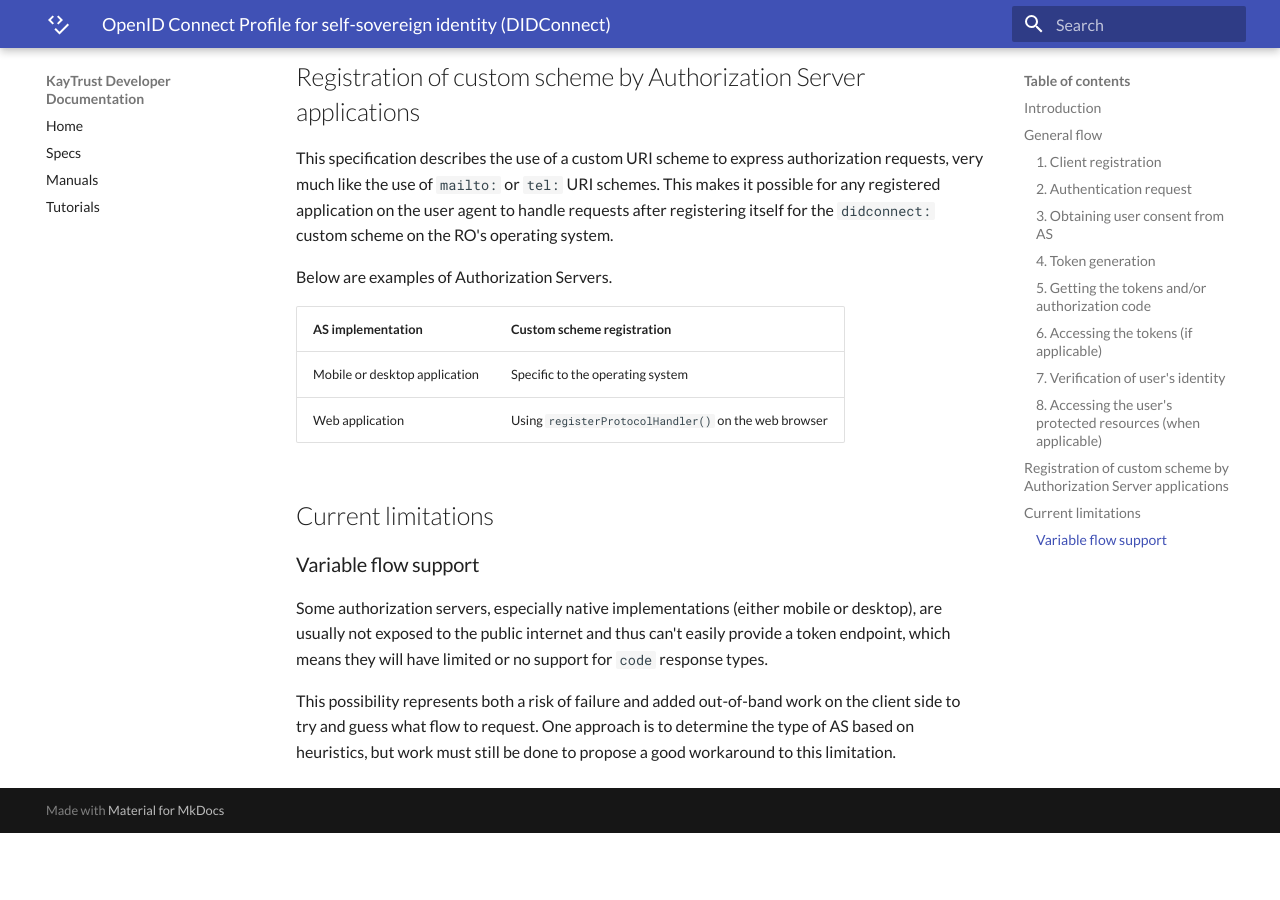
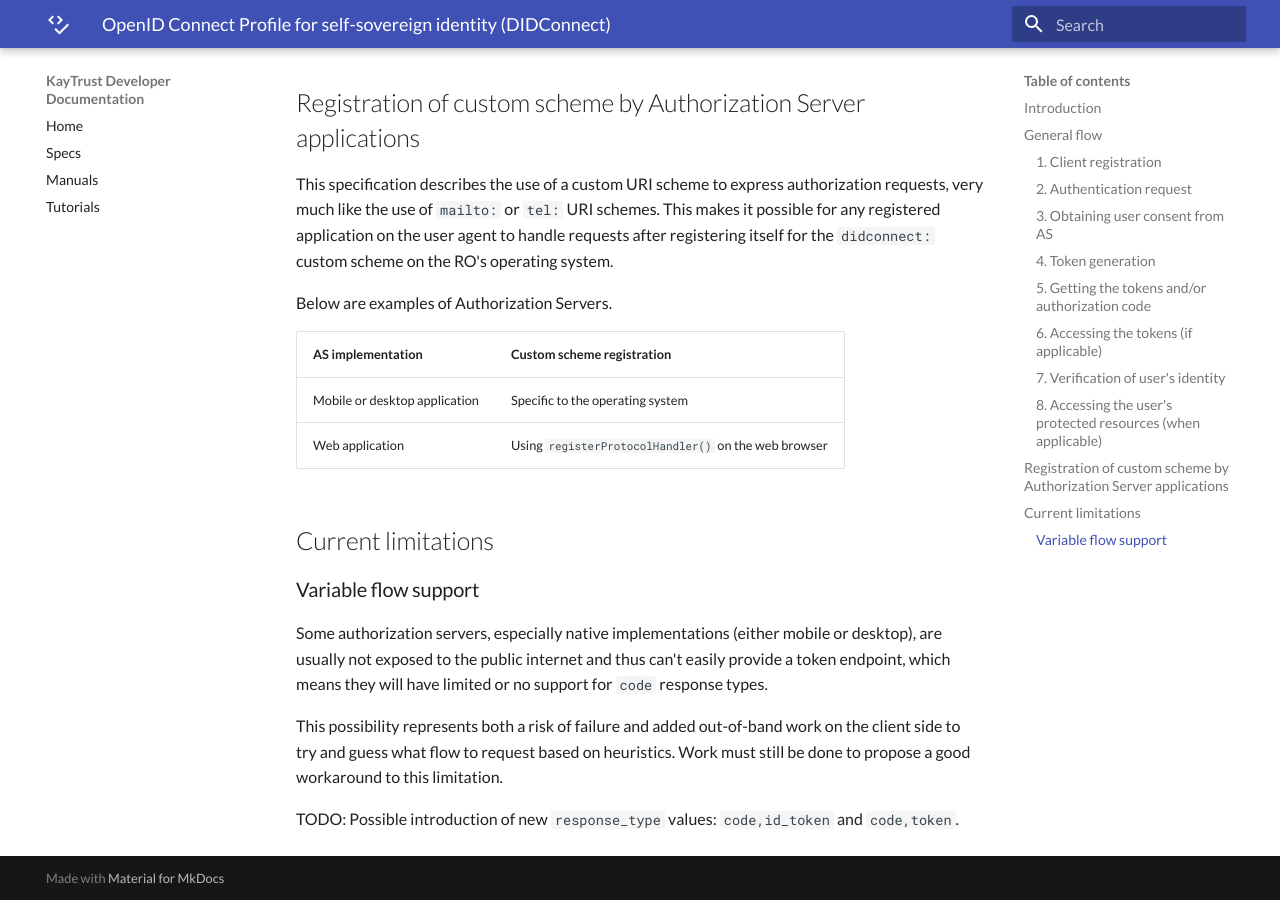
Before and after one commit to KayTrust/kaytrust.github.io, an MkDocs documentation site: the page built from docs/Specs/DIDConnect.md, in a window 1280 px wide and 900 px high, scrolled down 4183 px. Built offline with MkDocs 1.6.1 and Material for MkDocs 9.7.7, drawn with Linux system fonts in a browser that asks for light colours; before the commit the page ends 5016 px from its top, so only the background shows below that; some of the changed text lies outside the part shown.

Commit message:
Updated DIDConnect

```diff
--- a/docs/Specs/DIDConnect.md
+++ b/docs/Specs/DIDConnect.md
@@ -61,7 +61,7 @@
 
 ### 4. Token generation
 
-See OpenID Connect specification.
+See OpenID Connect specification. The token must be signed with a key that is listed in the DID document of the subject's DID.
 
 ### 5. Getting the tokens and/or authorization code
 
@@ -111,4 +111,6 @@
 
 Some authorization servers, especially native implementations (either mobile or desktop), are usually not exposed to the public internet and thus can't easily provide a token endpoint, which means they will have limited or no support for `code` response types.
 
-This possibility represents both a risk of failure and added out-of-band work on the client side to try and guess what flow to request. One approach is to determine the type of AS based on heuristics, but work must still be done to propose a good workaround to this limitation.
+This possibility represents both a risk of failure and added out-of-band work on the client side to try and guess what flow to request based on heuristics. Work must still be done to propose a good workaround to this limitation.
+
+TODO: Possible introduction of new `response_type` values: `code,id_token` and `code,token`.
```
